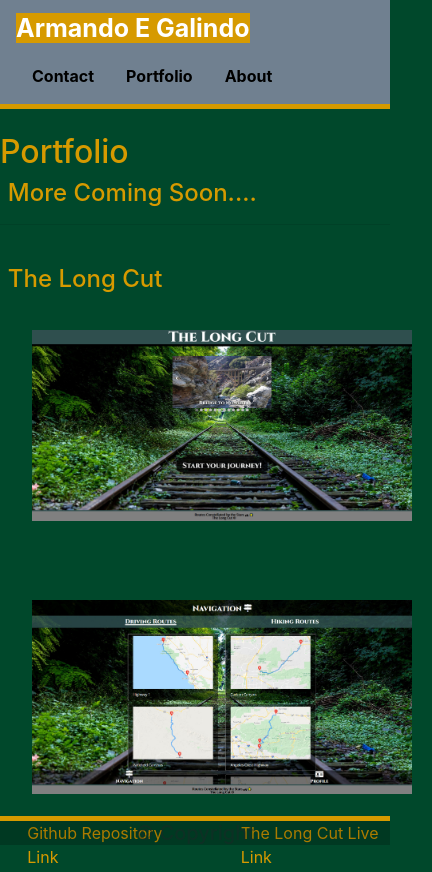
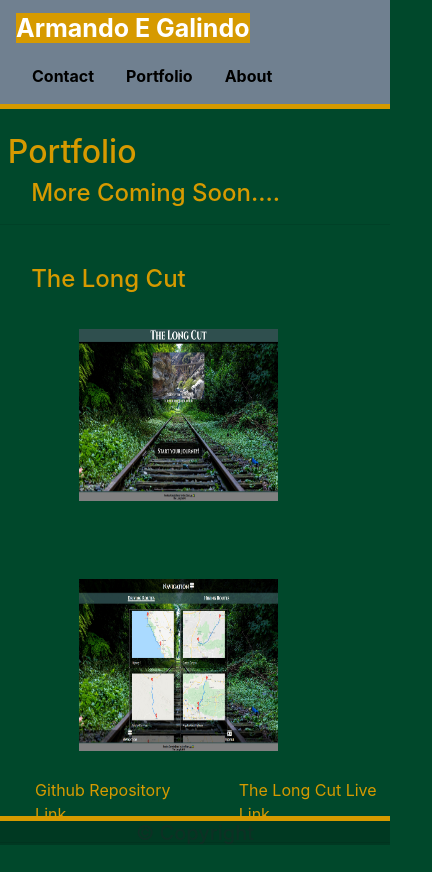
Before and after one commit to CdmMandalorian/Armando-E-Galindo-Portfolio, a plain HTML site: page portfolio.html in a window 390 px wide. Shown: the top 872 px of the page, 432 px wide, since content can reach past the window. Drawn offline with nearby package versions, Linux system fonts and the light colour scheme.

Commit message:
finalize fixing divs and containers for media q.  fixed portfolio img, for responsive 1280px X 800px view

```diff
--- a/assets/css/style.about.css
+++ b/assets/css/style.about.css
@@ -7,6 +7,9 @@ nav.navbar{
     background-color: slategray;
 }
 
+div.mainContactContainer{
+  margin-left: 30%;
+}
 
 h1 {
     background-color: #D69A00;
--- a/assets/css/style.contact.css
+++ b/assets/css/style.contact.css
@@ -15,7 +15,7 @@ border-top-left-radius: 10px;
 border-bottom-left-radius: 10px;
 border-top-right-radius: 10px;
 border-bottom-right-radius: 10px;
-margin-left: 10%;
+margin-left: 28%;
 padding-right: 4%;
 }
 
@@ -202,6 +202,7 @@ h5{
       margin-top: 40px;
     }
     .container{
-      margin-left: -17px;
+      margin-left: -70px;
     }
+
   }
--- a/assets/css/style.portfolio.css
+++ b/assets/css/style.portfolio.css
@@ -29,11 +29,16 @@ img {
   padding: 5%;
   max-width: 420px;
   max-height: 420px;
+  padding-left: 33%;
 
 }
 
+h2.gold{
+  margin-left: 2%;
+}
+
 h4.gold {
-  padding-left: 2%;
+  padding-left: 8%;
 }
 
 .infoCont {
@@ -41,7 +46,7 @@ h4.gold {
 }
 
 .ghubRepoLink {
-  padding-left: 7%;
+  padding-left: 9%;
 
 }
 
@@ -50,7 +55,7 @@ a {
 }
 
 .deployedLink{
-  padding-left: 17%;
+  padding-left: 14%;
   color:#D69A00
 }
 
@@ -181,4 +186,9 @@ h5{
     #sidebar {
       margin-top: 40px;
     }
+    img{
+      max-width: 345px;
+      height: 210px;
+      margin-left: -60px;
+    }
   }
```
